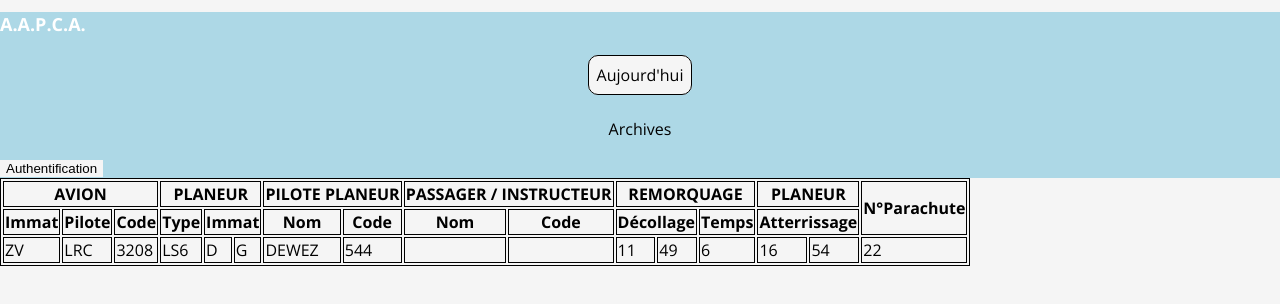
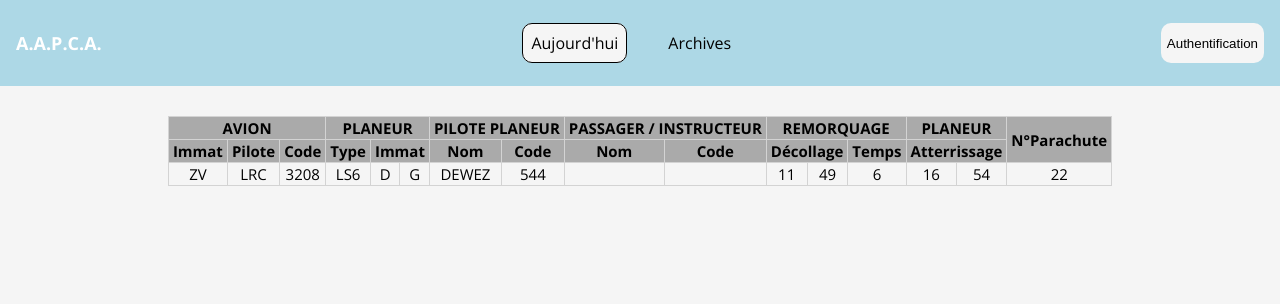
Before and after one commit to M-axel/Planche-velivole-front, a React (Create React App) app: page / in a window 1280 px wide. Shown: the top 304 px of the page. Built offline with nearby package versions, Linux system fonts and the light colour scheme.

Commit message:
CSS pour le tableau et le header #1 #4 #5

```diff
--- a/src/components/Navigation/Header.css
+++ b/src/components/Navigation/Header.css
@@ -1,5 +1,12 @@
 .header{
     background-color: lightblue;
+    width: 100%;
+    height: 100%;
+    padding: 1em;
+    display: flex;
+    flex-direction: row;
+    justify-content: space-between;
+    align-items: center;
 }
 
 .header h1 {
@@ -17,6 +24,8 @@
     box-shadow: 0 0 0 transparent;
     border: 0 solid transparent;
     text-shadow: 0 0 0 transparent;
+    height: 3em;
+    border-radius: 10px;
 }
 
 .header button:active, button:focus{
--- a/src/components/Navigation/NavLinks.css
+++ b/src/components/Navigation/NavLinks.css
@@ -5,7 +5,7 @@
     width: 100%;
     height: 100%;
     display: flex;
-    flex-direction: column;
+    flex-direction: row;
     justify-content: center;
     align-items: center;
   }
--- a/src/components/Tableau.css
+++ b/src/components/Tableau.css
@@ -1,10 +1,21 @@
 .tableau{
-    border: 1px solid black;
+    margin-top: 2em;
+    margin-right: auto;
+    margin-left: auto;
+    border-collapse: collapse;
+    text-align: center;
+    font-size: 15px;
 }
 
+/* Entête du tableau */
 .tableau th{
-    border: 1px solid black;
+    padding-left: 4px;
+    padding-right: 4px;
+    background-color: rgb(170, 170, 170);
+    border: 1px solid lightgray;
 }
+
+/* data */
 .tableau td{
-    border: 1px solid black;
+    border: 1px solid lightgray;
 }
```
